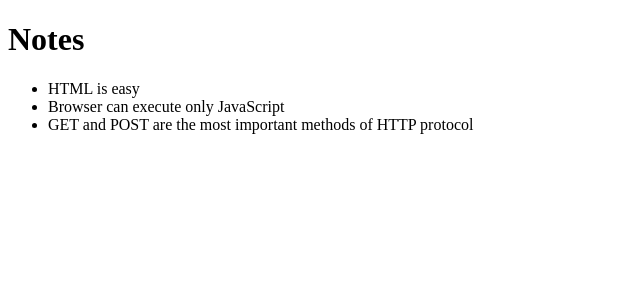
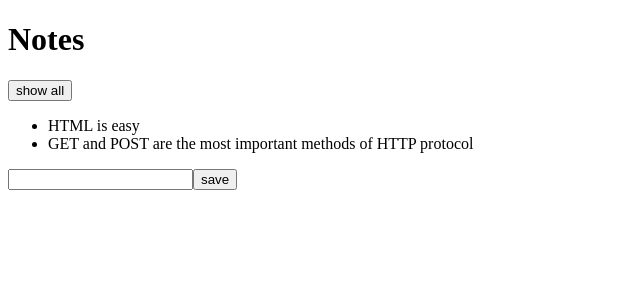
Before and after one commit to MSanchezVasquez/fullstackopen, a React (Vite) app in the folder part-2/notes-frontend/: page / in a window 1280 px wide. Shown: the top 300 px of the page, without its empty margins (0-640 px from the left). Built offline with nearby package versions, Linux system fonts and the light colour scheme.

Commit message:
add useState and controled events

```diff
--- a/part-2/notes-frontend/src/App.jsx
+++ b/part-2/notes-frontend/src/App.jsx
@@ -1,14 +1,47 @@
 import Note from "./components/Note";
+import { useState } from "react";
 
-const App = ({ notes }) => {
+const App = (props) => {
+  const [notes, setNotes] = useState(props.notes);
+  const [newNote, setNewNote] = useState("");
+  const [showAll, setShowAll] = useState(false);
+
+  const addNote = (event) => {
+    event.preventDefault();
+    const noteObject = {
+      content: newNote,
+      important: Math.random() < 0.5,
+      id: notes.length + 1,
+    };
+
+    setNotes(notes.concat(noteObject));
+    setNewNote("");
+  };
+
+  const handleNoteChange = (event) => {
+    console.log(event.target.value);
+    setNewNote(event.target.value);
+  };
+
+  const notesToShow = showAll ? notes : notes.filter((note) => note.important);
+
   return (
     <div>
       <h1>Notes</h1>
+      <div>
+        <button onClick={() => setShowAll(!showAll)}>
+          show {showAll ? "important" : "all"}
+        </button>
+      </div>
       <ul>
-        {notes.map((note) => (
+        {notesToShow.map((note) => (
           <Note key={note.id} note={note} />
         ))}
       </ul>
+      <form onSubmit={addNote}>
+        <input type="text" value={newNote} onChange={handleNoteChange} />
+        <button type="submit">save</button>
+      </form>
     </div>
   );
 };
```
